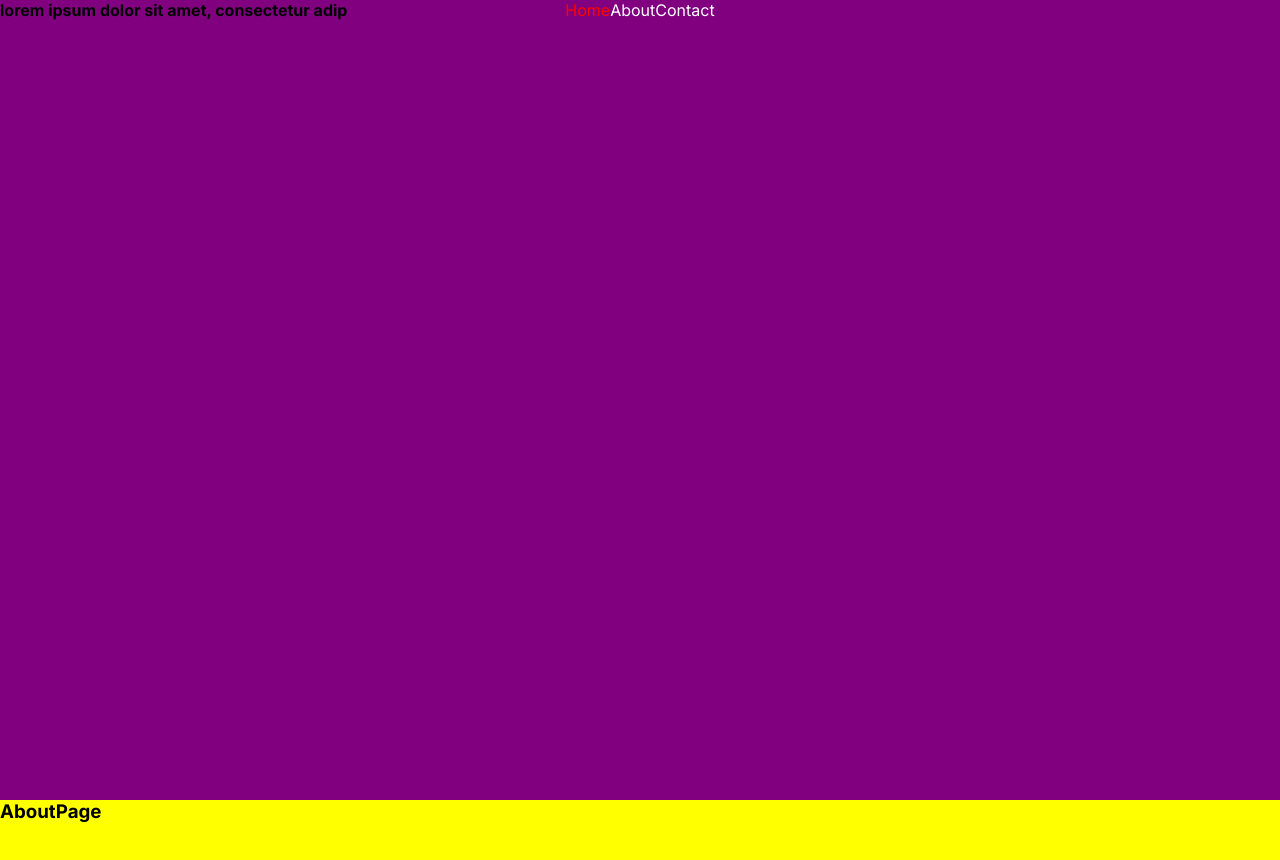
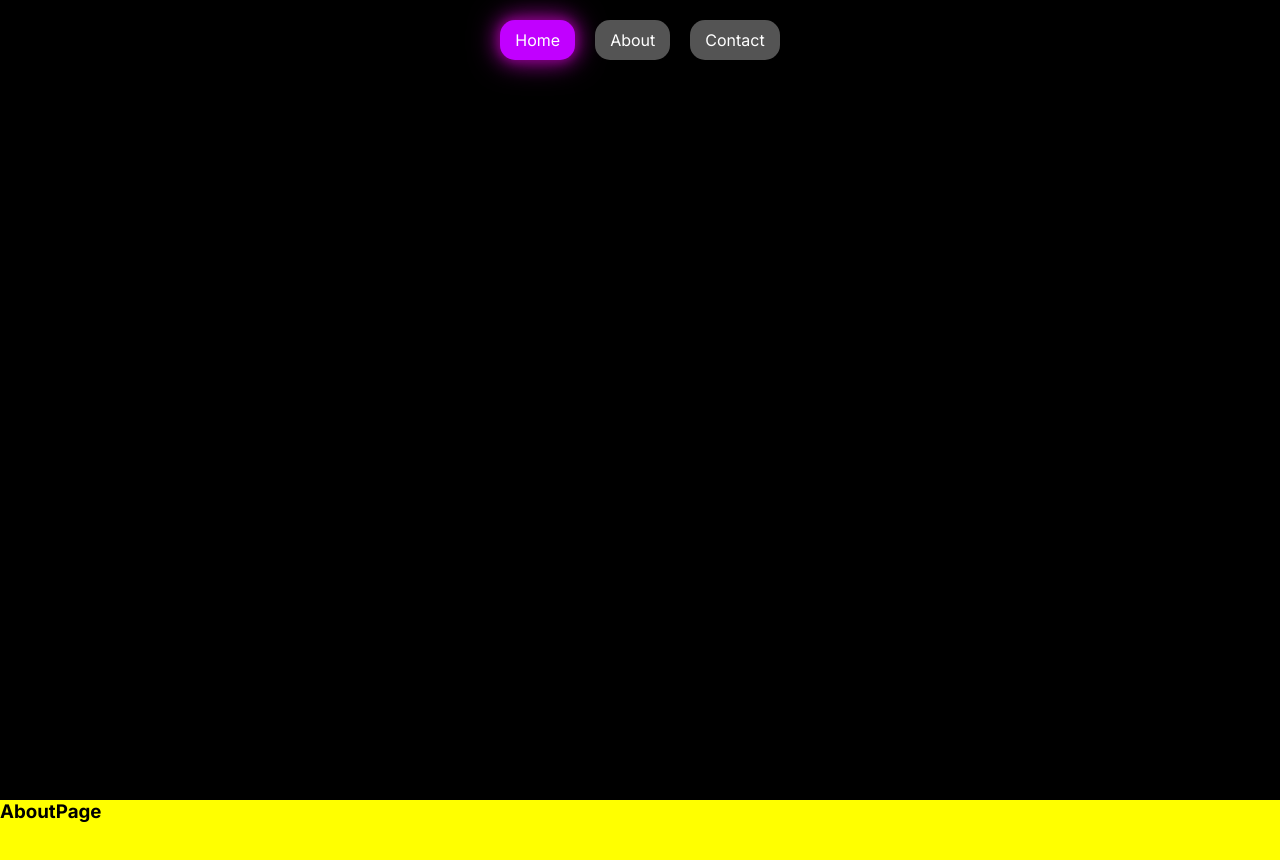
Before and after one commit to Elkhan2003/Next-Scroll, a Next.js app: page / in a window 1280 px wide. Shown: the top 860 px of the page. Built offline with nearby package versions, Linux system fonts and the light colour scheme.

Commit message:
Added Beautiful Style for Buttons

```diff
--- a/src/components/layout/header/Header.module.scss
+++ b/src/components/layout/header/Header.module.scss
@@ -9,11 +9,18 @@
 		justify-content: center;
 
 		.link {
+			margin: 20px 10px;
+			padding: 10px 15px;
+			background: #545454;
+			border-radius: 15px;
+			text-decoration: none;
+			cursor: pointer;
 			color: white;
-			cursor: pointer;
 
 			&.active {
-				color: red;
+				background: #c100ff;
+				box-shadow: 0px 0px 10px purple, 0px 0px 20px purple,
+					0px 0px 30px purple;
 			}
 		}
 	}
--- a/src/components/pages/HomePage.tsx
+++ b/src/components/pages/HomePage.tsx
@@ -6,7 +6,7 @@ const HomePage: FC = () => {
 	return (
 		<>
 			<Head>
-				<title>Home</title>
+				<title>Next Scroll</title>
 			</Head>
 			<div id="/" className={scss.home__page}>
 				<h4>lorem ipsum dolor sit amet, consectetur adip</h4>
--- a/src/components/pages/Style.module.scss
+++ b/src/components/pages/Style.module.scss
@@ -1,5 +1,5 @@
 .home__page {
-	background: purple;
+	background: black;
 	width: 100%;
 	height: 100vh;
 }
```
